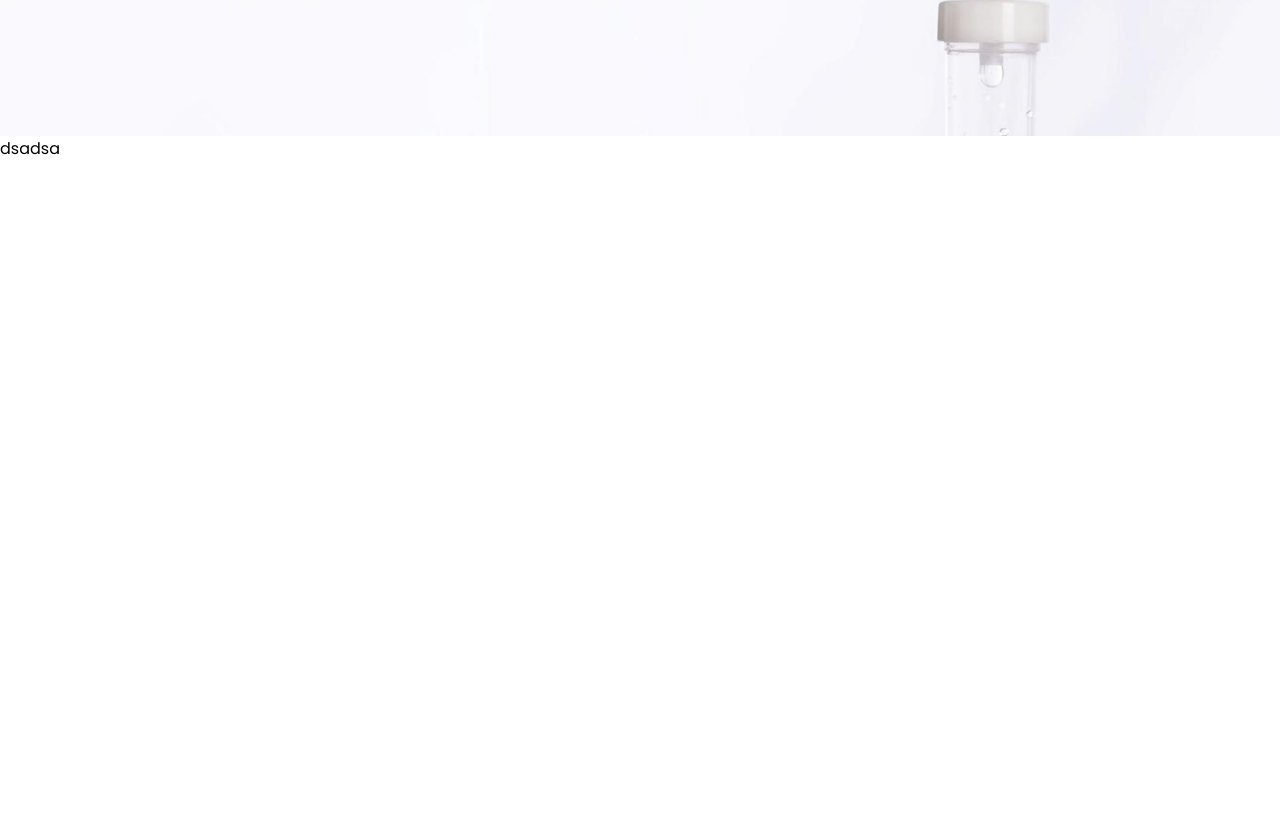
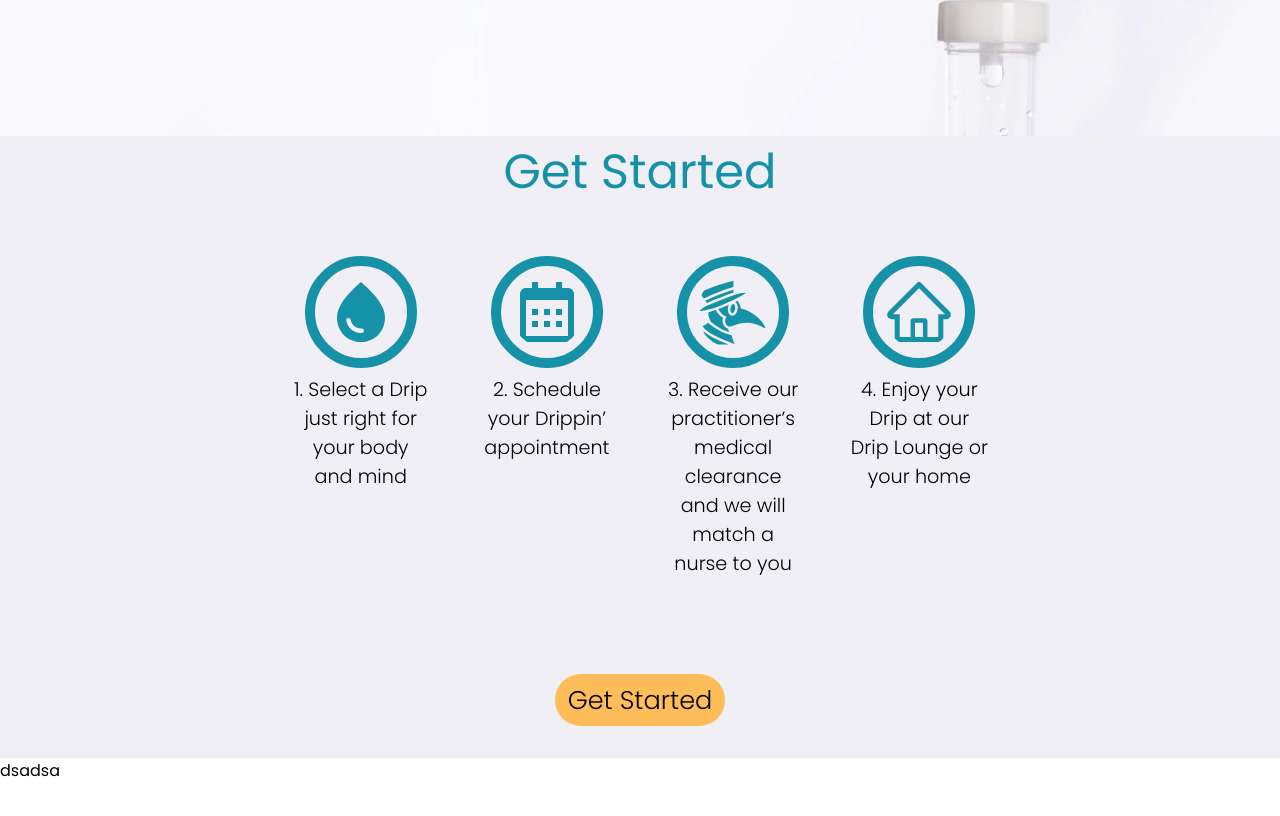
Before and after one commit to VensanDrot/MedWeb, a Next.js app: page / in a window 1280 px wide. Shown: the part 664-1480 px from the top of the page. Built offline with nearby package versions, Linux system fonts and the light colour scheme.

Commit message:
New part

```diff
--- a/src/app/globals.css
+++ b/src/app/globals.css
@@ -13,6 +13,7 @@
     --green: #7ED957;
     --white: white;
     --black: black;
+    --grey: rgb(241,239,246);
 }
 
 /* main rules */
@@ -57,6 +58,7 @@ section {
     border: 1px solid transparent;
     padding: 0.375rem 0.75rem;
     line-height: 1.5;
+    font-weight: 300;
     border-radius: 100px;
 }
 
--- /dev/null
+++ b/src/components/GetStarted/index.module.css
@@ -0,0 +1,65 @@
+.get_container {
+    position: relative;
+    display: flex;
+    flex-direction: column;
+    align-items: center;
+    width: 100%;
+    padding-bottom: 2rem;
+    background:var(--grey);
+    }
+
+.get_container > a {
+    font-size: 1.6rem;
+
+}
+
+.get_container > h1{
+    font-weight: 400;
+    color: var(--aqua);
+    text-align: center;
+}
+
+.get_info_container {
+    width: 90vw;
+    counter-reset: my-awesome-counter;
+    padding-left: 0;
+    list-style: none;
+    margin: 3rem auto;
+    display: flex;
+    justify-content: center;
+    align-items: flex-start;
+    text-align: center;
+    position: relative;
+    gap: 3rem;
+}
+
+.get_info_container > li {
+    position: relative;
+    counter-increment: my-awesome-counter;
+    width: 12%;
+    padding-bottom: 3rem !important;
+}
+
+
+.get_info_container > li > p {
+    width: 100%;
+    height: 100%;
+    font-weight: 300;
+    font-size: 1.2rem;
+    overflow: hidden;
+    white-space: pre-wrap;
+}
+
+.get_info_container > li > p::before {
+     content: counter(my-awesome-counter) ". ";
+
+}
+
+.get_info_container > li > svg {
+    color: var(--aqua);
+    padding: 10px;
+    border: 10px solid var(--aqua);
+    border-radius: 50%;
+    font-size: 7rem;
+
+}
--- /dev/null
+++ b/src/components/GetStarted/index.tsx
@@ -0,0 +1,40 @@
+import React from "react";
+import Link from "next/link";
+import styles from "./index.module.css";
+import { MdWaterDrop } from "react-icons/md";
+import { BiCalendar } from "react-icons/bi";
+import { GiPlagueDoctorProfile } from "react-icons/gi";
+import { AiOutlineHome } from "react-icons/ai";
+
+const GetStarted = () => {
+  return (
+    <div className={styles.get_main_container}>
+      <div className={styles.get_container}>
+        <h1>Get Started</h1>
+        <ol className={styles.get_info_container}>
+          <li>
+            <MdWaterDrop />
+            <p>Select a Drip just right for your body and mind</p>
+          </li>
+          <li>
+            <BiCalendar />
+            <p>Schedule your Drippin’ appointment</p>
+          </li>
+          <li>
+            <GiPlagueDoctorProfile />
+            <p>Receive our practitioner’s medical clearance and we will match a nurse to you</p>
+          </li>
+          <li>
+            <AiOutlineHome />
+            <p>Enjoy your Drip at our Drip Lounge or your home</p>
+          </li>
+        </ol>
+        <Link href="/" className="yellow">
+          Get Started
+        </Link>
+      </div>
+    </div>
+  );
+};
+
+export default GetStarted;
--- a/src/pages/index.tsx
+++ b/src/pages/index.tsx
@@ -1,5 +1,6 @@
 import Link from "next/link";
 import styles from "./index.module.css";
+import GetStarted from "@/components/GetStarted";
 
 export default function Home() {
   return (
@@ -16,7 +17,7 @@ export default function Home() {
           </Link>
         </div>
       </section>
-
+      <GetStarted />
       <section>dsadsa</section>
       <section>hello</section>
     </div>
```
